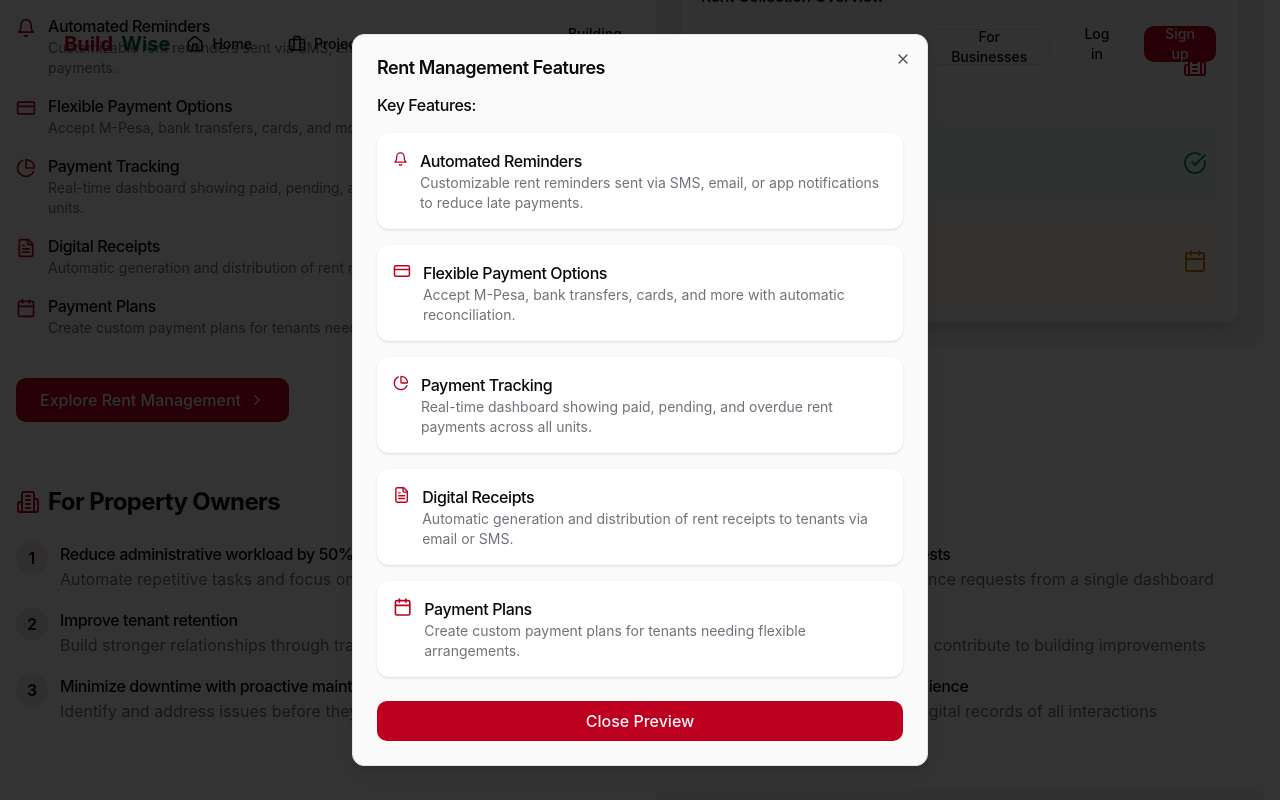
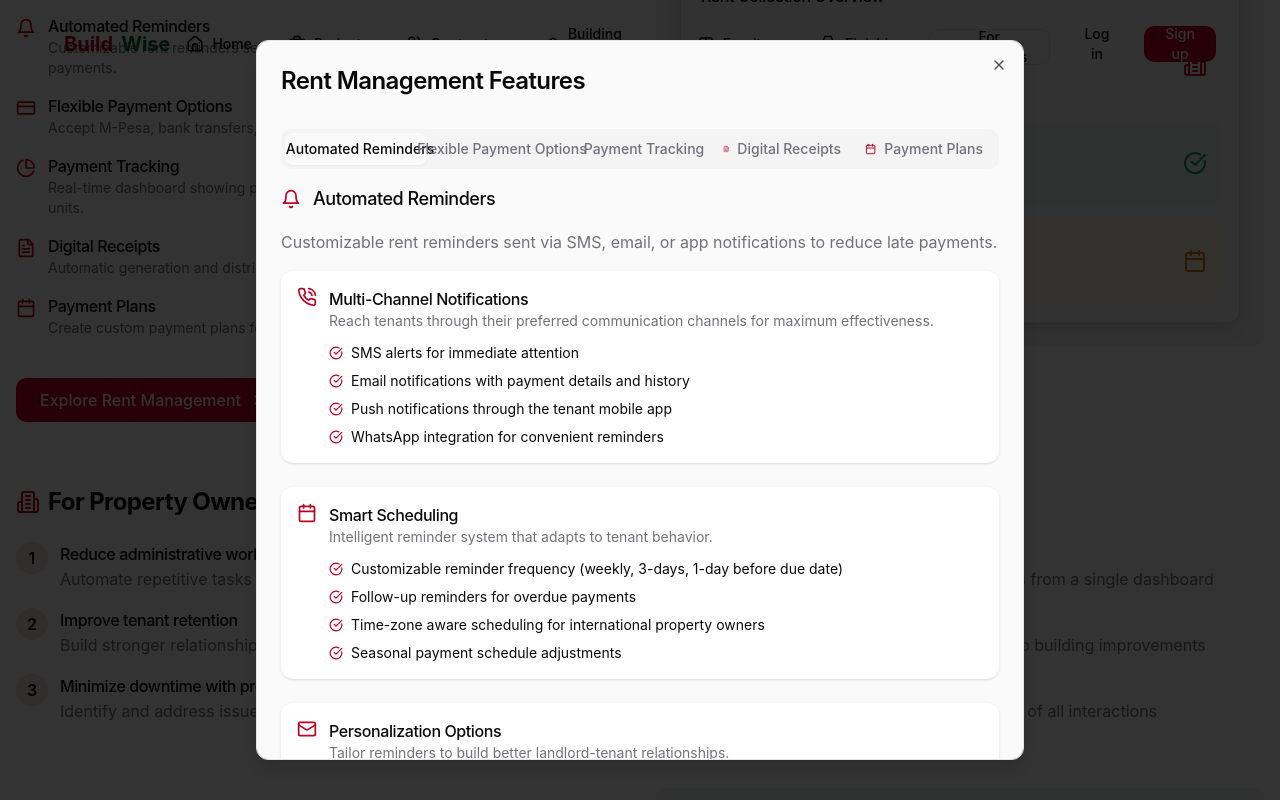
Before and after one commit to JusticeMO/Buildwise-version-2, a React (Vite) app: page /vendor-application in a window 1280 px wide. Both pictures are taken after a click on the button "Explore Rent Management". Shown: the part 1526-2326 px from the top of the page. Built offline with nearby package versions, Linux system fonts and the light colour scheme.

Commit message:
Expand Rent Management Features
Expound on features available under "Explore Rent Management" button.

```diff
--- a/src/components/vendor/ECaretakerSection.tsx
+++ b/src/components/vendor/ECaretakerSection.tsx
@@ -1,6 +1,6 @@
 
 import React, { useState } from 'react';
-import { Building2, BadgeDollarSign, Wrench, Users, BarChart3, Bell, CreditCard, PieChart, FileText, Calendar } from 'lucide-react';
+import { Building2, BadgeDollarSign, Wrench, Users, BarChart3, Bell, CreditCard, PieChart, FileText, Calendar, PhoneCall, Mail, Smartphone, BarChart4, CheckCircle, Clock, Receipt, CalendarClock, Landmark, Phone } from 'lucide-react';
 import { Tabs, TabsContent, TabsList, TabsTrigger } from '@/components/ui/tabs';
 import { Dialog } from '@/components/ui/dialog';
 import Button from '@/components/shared/Button';
@@ -20,27 +20,202 @@ const ECaretakerSection = () => {
     {
       title: "Automated Reminders",
       description: "Customizable rent reminders sent via SMS, email, or app notifications to reduce late payments.",
-      icon: <Bell className="text-primary" size={20} />
+      icon: <Bell className="text-primary" size={20} />,
+      details: [
+        {
+          subTitle: "Multi-Channel Notifications",
+          description: "Reach tenants through their preferred communication channels for maximum effectiveness.",
+          icon: <PhoneCall className="text-primary" size={20} />,
+          benefits: [
+            "SMS alerts for immediate attention",
+            "Email notifications with payment details and history",
+            "Push notifications through the tenant mobile app",
+            "WhatsApp integration for convenient reminders"
+          ]
+        },
+        {
+          subTitle: "Smart Scheduling",
+          description: "Intelligent reminder system that adapts to tenant behavior.",
+          icon: <Calendar className="text-primary" size={20} />,
+          benefits: [
+            "Customizable reminder frequency (weekly, 3-days, 1-day before due date)",
+            "Follow-up reminders for overdue payments",
+            "Time-zone aware scheduling for international property owners",
+            "Seasonal payment schedule adjustments"
+          ]
+        },
+        {
+          subTitle: "Personalization Options",
+          description: "Tailor reminders to build better landlord-tenant relationships.",
+          icon: <Mail className="text-primary" size={20} />,
+          benefits: [
+            "Custom messaging templates with property branding",
+            "Personalized greeting and tenant name",
+            "Include specific payment instructions and options",
+            "Multilingual support for diverse tenant communities"
+          ]
+        }
+      ]
     },
     {
       title: "Flexible Payment Options",
       description: "Accept M-Pesa, bank transfers, cards, and more with automatic reconciliation.",
-      icon: <CreditCard className="text-primary" size={20} />
+      icon: <CreditCard className="text-primary" size={20} />,
+      details: [
+        {
+          subTitle: "Mobile Money Integration",
+          description: "Seamless integration with Kenya's most popular payment platforms.",
+          icon: <Phone className="text-primary" size={20} />,
+          benefits: [
+            "M-Pesa direct integration with payment tracking",
+            "Airtel Money support for broader coverage",
+            "Automatic payment confirmation via SMS",
+            "Unique payment reference codes for each transaction"
+          ]
+        },
+        {
+          subTitle: "Traditional Banking Options",
+          description: "Support for conventional banking methods with automated tracking.",
+          icon: <Landmark className="text-primary" size={20} />,
+          benefits: [
+            "Direct bank transfer tracking through bank APIs",
+            "Manual bank deposit recording and verification",
+            "Standing order and direct debit setup assistance",
+            "Multi-currency support for international property owners"
+          ]
+        },
+        {
+          subTitle: "Card Payments",
+          description: "Modern card payment solutions for tech-savvy tenants.",
+          icon: <CreditCard className="text-primary" size={20} />,
+          benefits: [
+            "Credit and debit card processing with major networks",
+            "Recurring payment setup for hassle-free rent collection",
+            "Secure payment gateway with PCI compliance",
+            "Instant payment confirmation and receipt generation"
+          ]
+        }
+      ]
     },
     {
       title: "Payment Tracking",
       description: "Real-time dashboard showing paid, pending, and overdue rent payments across all units.",
-      icon: <PieChart className="text-primary" size={20} />
+      icon: <PieChart className="text-primary" size={20} />,
+      details: [
+        {
+          subTitle: "Real-Time Analytics",
+          description: "Comprehensive payment tracking across your entire property portfolio.",
+          icon: <BarChart4 className="text-primary" size={20} />,
+          benefits: [
+            "Live payment status updates as payments are processed",
+            "Property-level and unit-level payment reports",
+            "Payment trend analysis and forecasting",
+            "Custom dashboards for property managers and owners"
+          ]
+        },
+        {
+          subTitle: "Payment Status Management",
+          description: "Clear categorization and management of all payment statuses.",
+          icon: <CheckCircle className="text-primary" size={20} />,
+          benefits: [
+            "Color-coded payment status indicators (paid, pending, overdue)",
+            "Automated status updates based on payment verification",
+            "Payment history archiving and retrieval",
+            "Dispute flagging and resolution tracking"
+          ]
+        },
+        {
+          subTitle: "Landlord Notifications",
+          description: "Stay informed about your rental income without constant monitoring.",
+          icon: <Clock className="text-primary" size={20} />,
+          benefits: [
+            "Daily payment summaries via email or SMS",
+            "Instant notifications for large payments",
+            "Overdue payment alerts with suggested actions",
+            "Monthly collection reports with financial analysis"
+          ]
+        }
+      ]
     },
     {
       title: "Digital Receipts",
       description: "Automatic generation and distribution of rent receipts to tenants via email or SMS.",
-      icon: <FileText className="text-primary" size={20} />
+      icon: <FileText className="text-primary" size={20} />,
+      details: [
+        {
+          subTitle: "Automated Documentation",
+          description: "Instantly generate professional receipts for every payment.",
+          icon: <Receipt className="text-primary" size={20} />,
+          benefits: [
+            "Custom receipt templates with property branding",
+            "Compliance with local tax and housing regulations",
+            "Digital signatures for legal validity",
+            "Payment history included on each receipt"
+          ]
+        },
+        {
+          subTitle: "Multi-Channel Delivery",
+          description: "Ensure tenants always have access to their payment records.",
+          icon: <Smartphone className="text-primary" size={20} />,
+          benefits: [
+            "Automatic email delivery with PDF attachments",
+            "SMS with secure receipt download links",
+            "In-app access to all historical receipts",
+            "Option for scheduled monthly receipt summaries"
+          ]
+        },
+        {
+          subTitle: "Record Management",
+          description: "Comprehensive record-keeping for landlords and tenants.",
+          icon: <FileText className="text-primary" size={20} />,
+          benefits: [
+            "Centralized storage of all payment records",
+            "Easy export for accounting and tax purposes",
+            "Tenant portal with access to personal payment history",
+            "Advanced search and filtering of payment records"
+          ]
+        }
+      ]
     },
     {
       title: "Payment Plans",
       description: "Create custom payment plans for tenants needing flexible arrangements.",
-      icon: <Calendar className="text-primary" size={20} />
+      icon: <Calendar className="text-primary" size={20} />,
+      details: [
+        {
+          subTitle: "Custom Scheduling",
+          description: "Accommodate various tenant needs with flexible payment structures.",
+          icon: <CalendarClock className="text-primary" size={20} />,
+          benefits: [
+            "Weekly, bi-weekly, or monthly payment cycles",
+            "Split payment options for roommates or families",
+            "Seasonal adjustments for businesses with cyclical income",
+            "Deposit distribution across multiple months"
+          ]
+        },
+        {
+          subTitle: "Payment Restructuring",
+          description: "Manage tenant financial hardships while protecting your income.",
+          icon: <CreditCard className="text-primary" size={20} />,
+          benefits: [
+            "One-click payment plan creation for late payments",
+            "Automated installment tracking and reminders",
+            "Partial payment acceptance with balance tracking",
+            "Late fee adjustments based on payment plan compliance"
+          ]
+        },
+        {
+          subTitle: "Documentation & Agreements",
+          description: "Legally sound payment arrangements with clear terms.",
+          icon: <FileText className="text-primary" size={20} />,
+          benefits: [
+            "Digital payment plan agreements with e-signatures",
+            "Payment plan history for tenant reliability assessment",
+            "Automatic payment plan expiration and renewal notices",
+            "Integration with lease agreements and amendments"
+          ]
+        }
+      ]
     }
   ];
 
--- a/src/components/vendor/FeatureDialog.tsx
+++ b/src/components/vendor/FeatureDialog.tsx
@@ -3,11 +3,36 @@ import React from 'react';
 import { DialogContent, DialogHeader, DialogTitle } from '@/components/ui/dialog';
 import Card from '@/components/shared/Card';
 import Button from '@/components/shared/Button';
+import { Tabs, TabsContent, TabsList, TabsTrigger } from '@/components/ui/tabs';
+import {
+  Bell,
+  CreditCard,
+  PieChart,
+  FileText,
+  Calendar,
+  PhoneCall,
+  Mail,
+  Smartphone,
+  BarChart4,
+  CheckCircle,
+  Clock,
+  Receipt,
+  CalendarClock,
+  CreditCard as CardIcon,
+  Landmark,
+  Phone
+} from 'lucide-react';
 
 interface Feature {
   title: string;
   description: string;
   icon: React.ReactNode;
+  details?: {
+    subTitle: string;
+    description: string;
+    benefits: string[];
+    icon?: React.ReactNode;
+  }[];
 }
 
 interface FeatureDialogProps {
@@ -17,27 +42,57 @@ interface FeatureDialogProps {
 
 const FeatureDialog = ({ features, onClose }: FeatureDialogProps) => {
   return (
-    <DialogContent className="sm:max-w-xl">
+    <DialogContent className="sm:max-w-3xl max-h-[90vh] overflow-y-auto">
       <DialogHeader>
-        <DialogTitle>Rent Management Features</DialogTitle>
+        <DialogTitle className="text-2xl">Rent Management Features</DialogTitle>
       </DialogHeader>
-      <div className="grid gap-6">
-        <div className="space-y-4">
-          <h4 className="font-medium">Key Features:</h4>
-          <div className="grid gap-4">
+
+      <Tabs defaultValue={features[0]?.title} className="mt-4">
+        <TabsList className="grid grid-cols-3 lg:grid-cols-5 mb-4">
           {features.map((feature, idx) => (
-              <Card key={idx} className="p-4">
-                <div className="flex gap-3">
+            <TabsTrigger key={idx} value={feature.title} className="flex items-center gap-2 text-xs md:text-sm">
               {feature.icon}
+              <span className="hidden md:inline">{feature.title}</span>
+            </TabsTrigger>
+          ))}
+        </TabsList>
+
+        {features.map((feature, idx) => (
+          <TabsContent key={idx} value={feature.title} className="space-y-4">
+            <div className="flex items-center gap-3 mb-2">
+              {feature.icon}
+              <h3 className="text-lg font-medium">{feature.title}</h3>
+            </div>
+            <p className="text-muted-foreground">{feature.description}</p>
+
+            {feature.details && (
+              <div className="grid gap-6 mt-6">
+                {feature.details.map((detail, detailIdx) => (
+                  <Card key={detailIdx} className="p-4">
+                    <div className="flex gap-3 items-start">
+                      {detail.icon}
                       <div>
-                    <h5 className="font-medium">{feature.title}</h5>
-                    <p className="text-sm text-muted-foreground">{feature.description}</p>
+                        <h4 className="font-medium">{detail.subTitle}</h4>
+                        <p className="text-sm text-muted-foreground mb-3">{detail.description}</p>
+                        <ul className="space-y-2">
+                          {detail.benefits.map((benefit, benefitIdx) => (
+                            <li key={benefitIdx} className="flex items-center gap-2 text-sm">
+                              <CheckCircle size={14} className="text-primary" />
+                              {benefit}
+                            </li>
+                          ))}
+                        </ul>
                       </div>
                     </div>
                   </Card>
                 ))}
               </div>
-        </div>
+            )}
+          </TabsContent>
+        ))}
+      </Tabs>
+
+      <div className="mt-6 flex justify-end">
         <Button onClick={onClose}>
           Close Preview
         </Button>
--- a/src/components/vendor/RentManagementTab.tsx
+++ b/src/components/vendor/RentManagementTab.tsx
@@ -9,6 +9,12 @@ interface RentFeature {
   title: string;
   description: string;
   icon: React.ReactNode;
+  details?: {
+    subTitle: string;
+    description: string;
+    benefits: string[];
+    icon?: React.ReactNode;
+  }[];
 }
 
 interface RentManagementTabProps {
```
Lines whose indentation alone changed are shown as unchanged.
